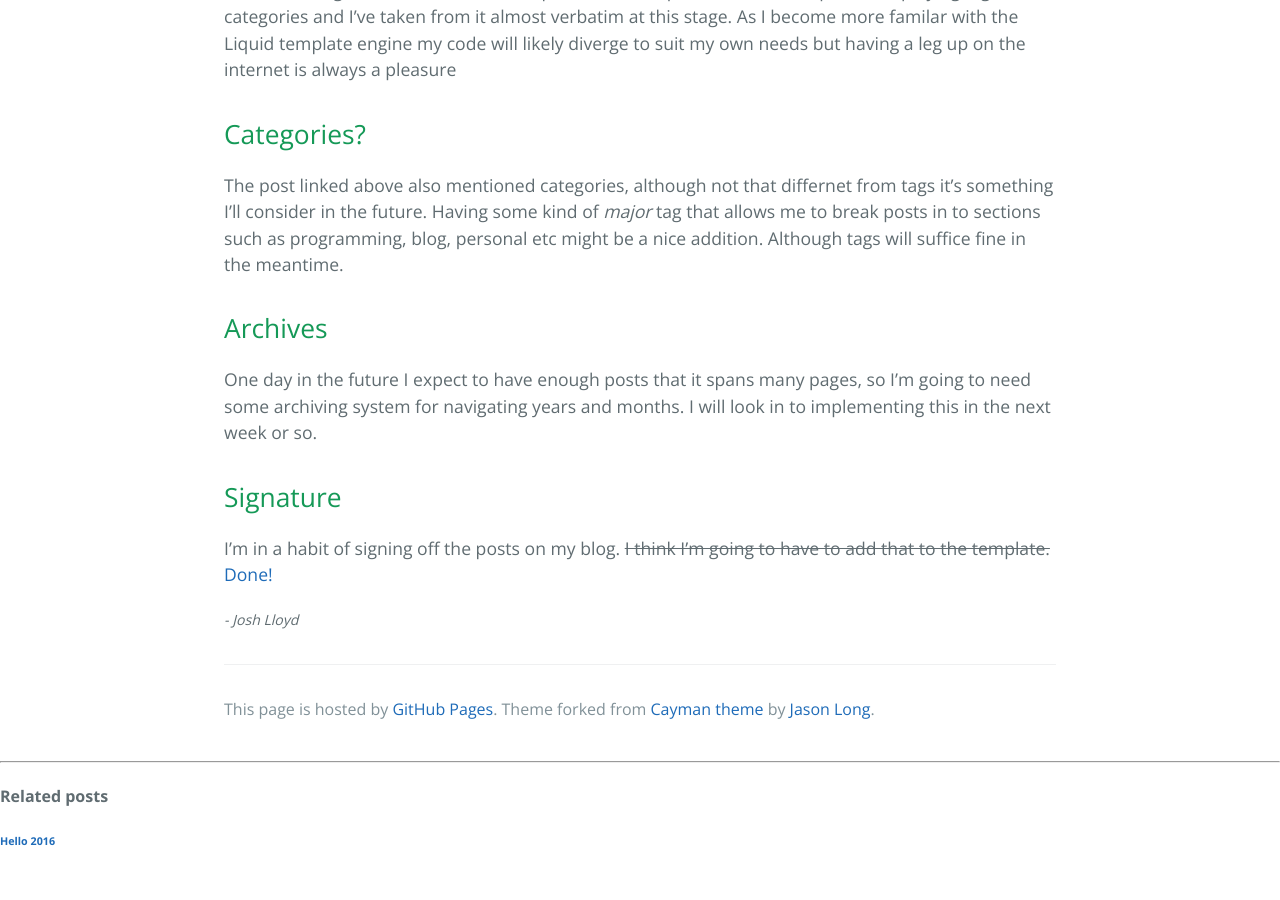
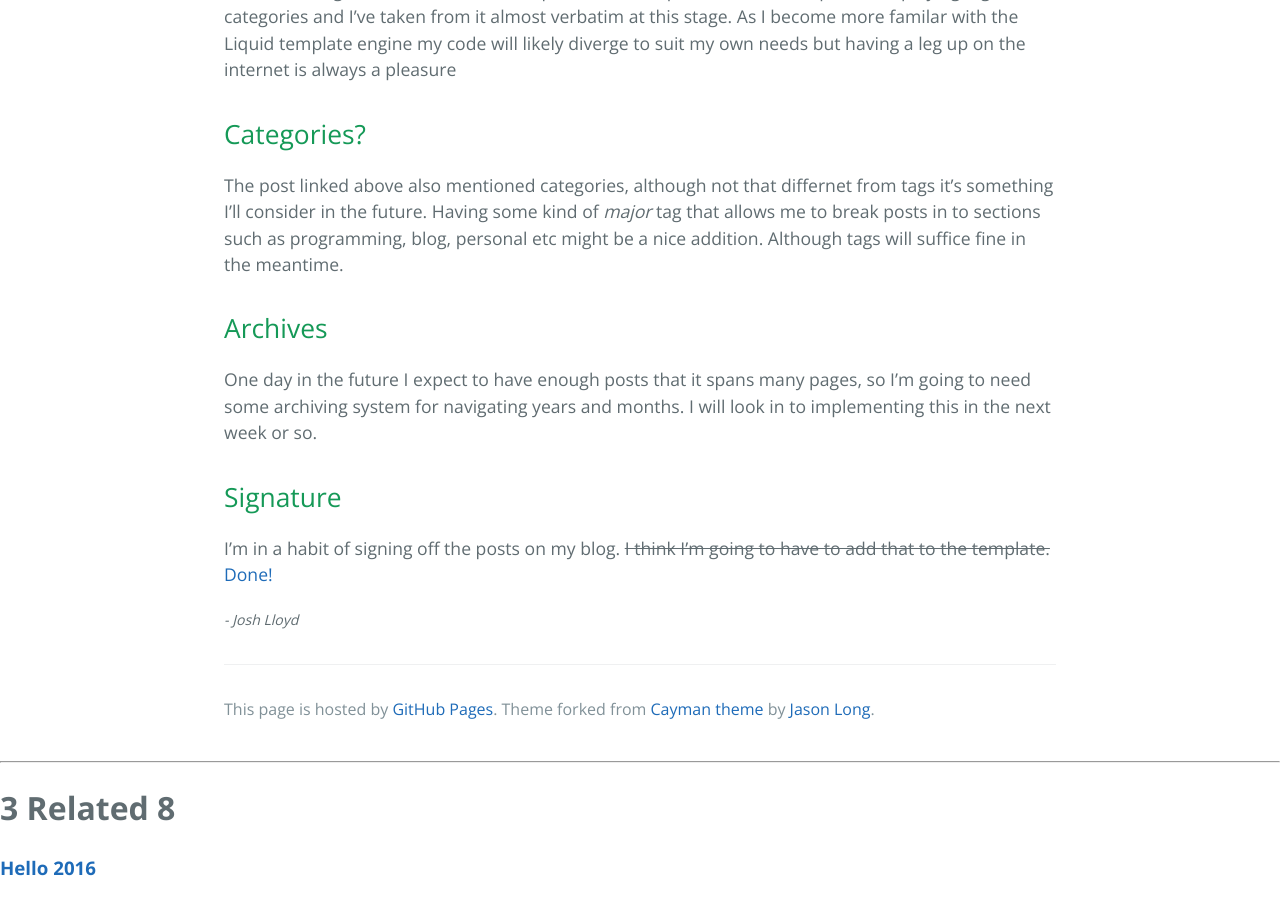
Before and after one commit to nevercast/nevercast.github.io, a Jekyll site: the page built from _posts/2016-02-21-Blog-tags.md, in a window 1280 px wide and 900 px high, scrolled down 584 px. Built offline with Jekyll 4.4.1, drawn with Linux system fonts in a browser that asks for light colours; before the commit the page ends 1458 px from its top, so only the background shows below that.

Commit message:
Add related post limit

```diff
--- a/_config.yml
+++ b/_config.yml
@@ -1,6 +1,6 @@
 markdown: kramdown
 highlighter: rouge
-
+max_related_posts: 3
 defaults:
   -
     scope:
--- a/_includes/related.html
+++ b/_includes/related.html
@@ -1,9 +1,14 @@
 {% if site.related_posts %}
+{% if site.related_posts | size > site.max_related_posts %}
+  {% assign related_post_count = site.max_related_posts %}
+{% else %}
+  {% assign related_post_count = site.related_posts | size %}
+{% endif %}
 <hr></hr>
 <section id="related_posts">
-<h4>Related posts</h4>
-{% for post in site.related_posts %}
-<h6><a href="{{ post.url }}">{{ post.title }}</a></h6>
+<h1>{{ related_post_count }} Related {{related_post_count | size | pluralize: 'post', 'posts'}}</h1>
+{% for post in site.related_posts limit: site.max_related_posts %}
+<h3><a href="{{ post.url }}">{{ post.title }}</a></h3>
 {% endfor %}
 </section>
 {% endif %}
```
